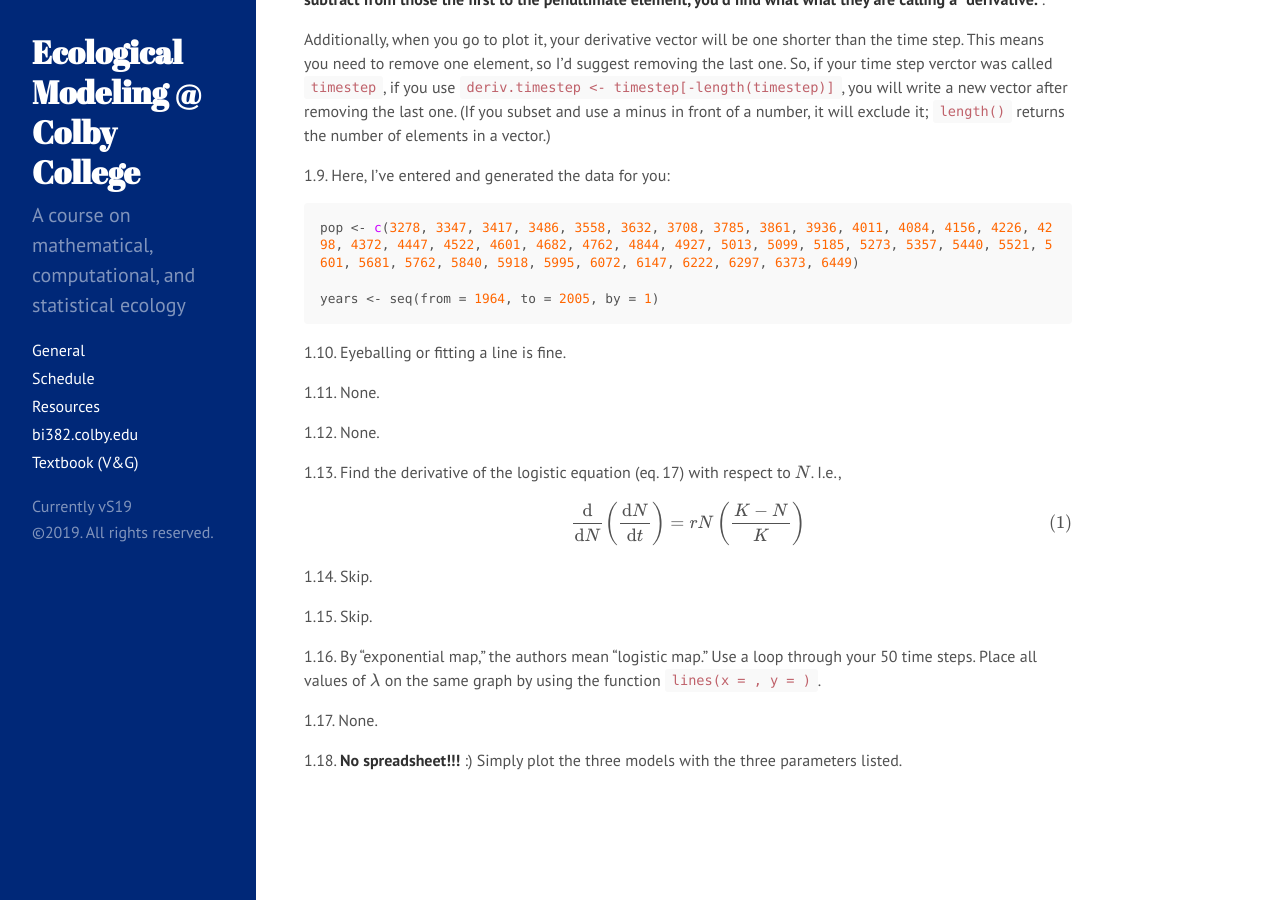
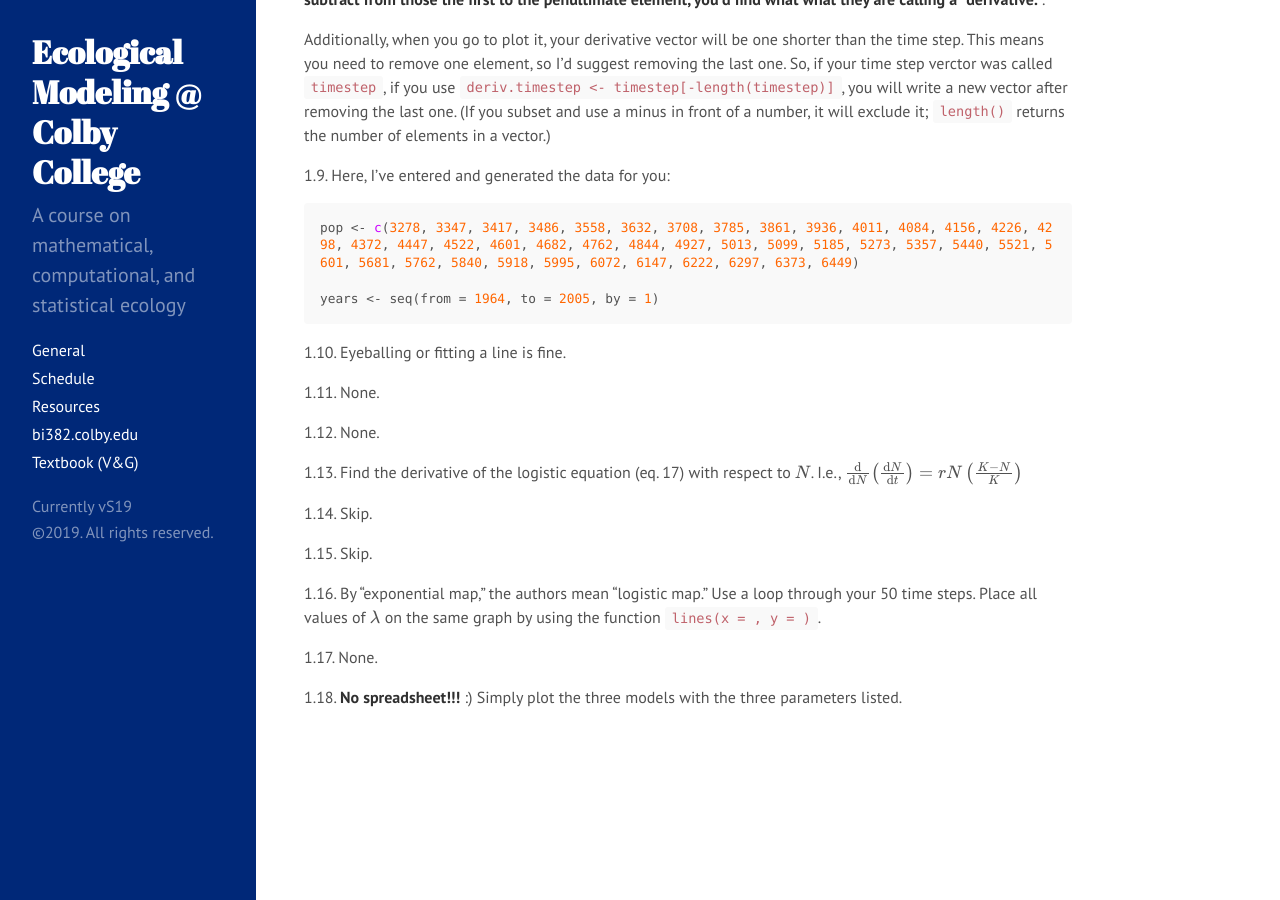
Before and after one commit to davan690/ColbyEcology.github.io, a Jekyll site: the page built from Assignments/LectureProblemSets/Ch01_ProblemNotes.md, in a window 1280 px wide and 900 px high, scrolled down 676 px. Built offline with Jekyll 4.4.1, drawn with Linux system fonts in a browser that asks for light colours; formulas are drawn with MathJax 3.

```diff
--- a/Assignments/LectureProblemSets/Ch01_ProblemNotes.md
+++ b/Assignments/LectureProblemSets/Ch01_ProblemNotes.md
@@ -39,9 +39,7 @@ years <- seq(from = 1964, to = 2005, by = 1)
 
 1.12. None.
 
-1.13. Find the derivative of the logistic equation (eq. 17) with respect to $N$. I.e.,
-
-$$\frac{\mathrm{d}}{\mathrm{d}N} \left(\frac{\mathrm{d}N}{\mathrm{d}t}\right) = rN\left(\frac{K - N}{K}\right)$$
+1.13. Find the derivative of the logistic equation (eq. 17) with respect to $N$. I.e., $\frac{\mathrm{d}}{\mathrm{d}N} \left(\frac{\mathrm{d}N}{\mathrm{d}t}\right) = rN\left(\frac{K - N}{K}\right)$
 
 1.14. Skip.
 
```
